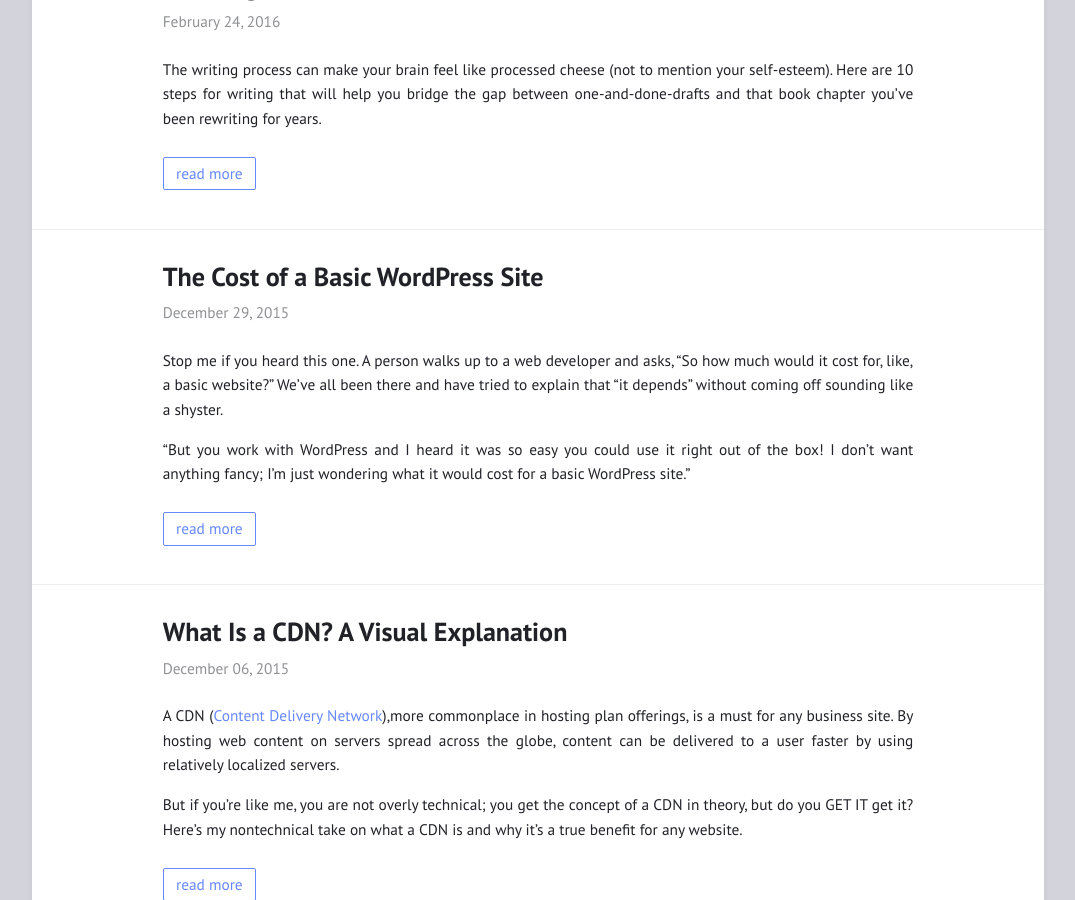
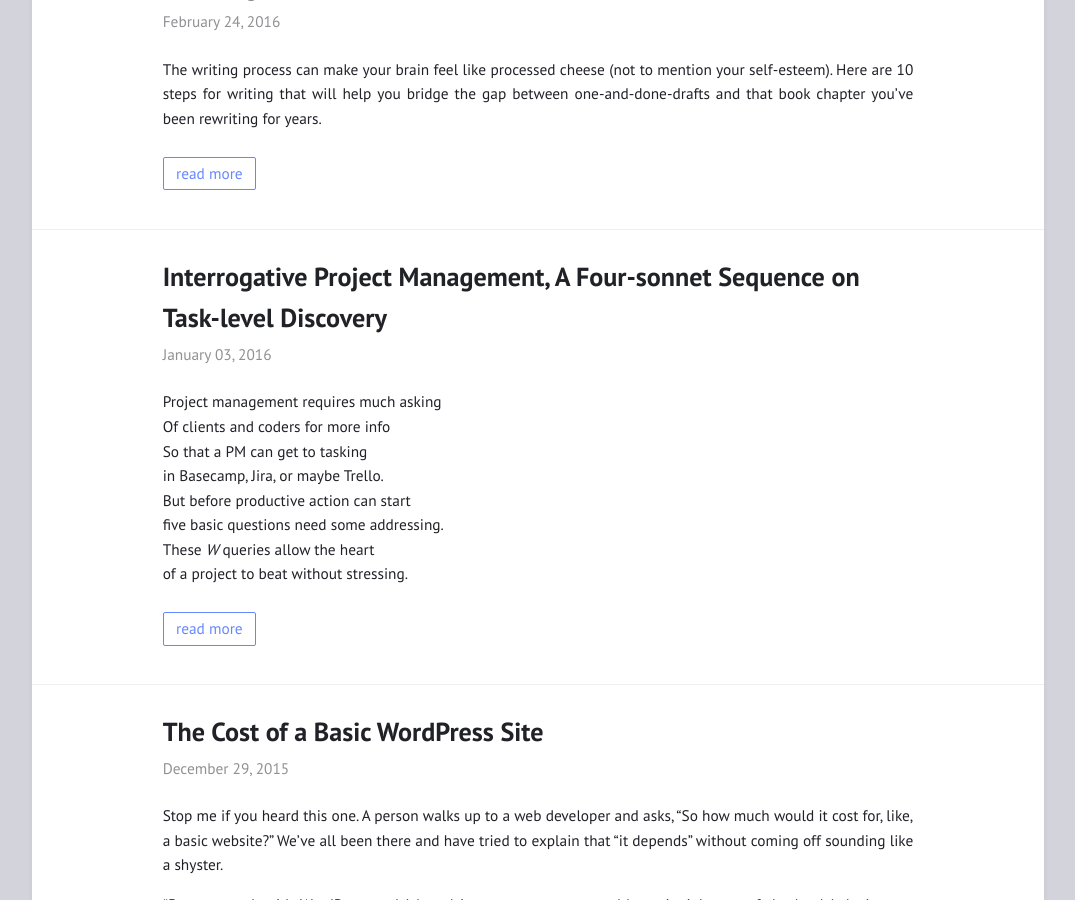
Before and after one commit to ragozzine/ragozzine.github.io, a Jekyll site: the page built from index.html, in a window 1280 px wide and 900 px high, scrolled down 2591 px. Shown: the whole window, without its empty margins (102-1177 px from the left). Built offline with Jekyll 4.4.1, drawn with Linux system fonts in a browser that asks for light colours; some of the changed lines change nothing that is shown.

Commit message:
Update and rename interrogative-project-management-a-four-sonnet-sequence-on-task-level-discovery.md to 2016-01-03-interrogative-project-management-a-four-sonnet-sequence-on-task-level-discovery.md

```diff
--- a/_posts/interrogative-project-management-a-four-sonnet-sequence-on-task-level-discovery.md
+++ b/_posts/2016-01-03-interrogative-project-management-a-four-sonnet-sequence-on-task-level-discovery.md
@@ -4,8 +4,7 @@ date: 2016-01-03
 slug: "interrogative-pm"
 draft: false
 tags: ["pm", "poetry"]
-math: false
-toc: false
+excerpt_separator: <!--more-->
 ---
 
 Project management requires much asking
@@ -16,6 +15,8 @@ But before productive action can start
 five basic questions need some addressing.
 These _W_ queries allow the heart
 of a project to beat without stressing.
+
+<!--more-->
 
 When newspapers report on the here’n now
 All are asked the Five: _who, what, when, where, why_
```
